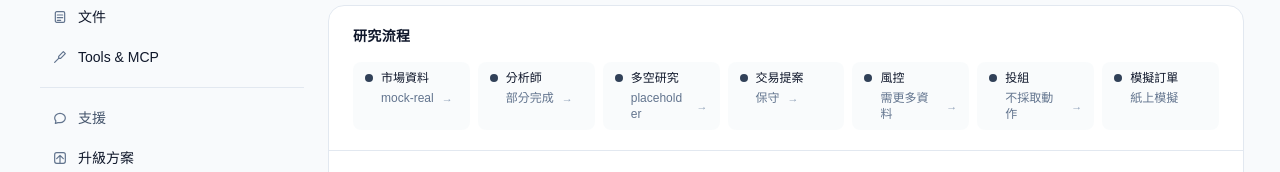
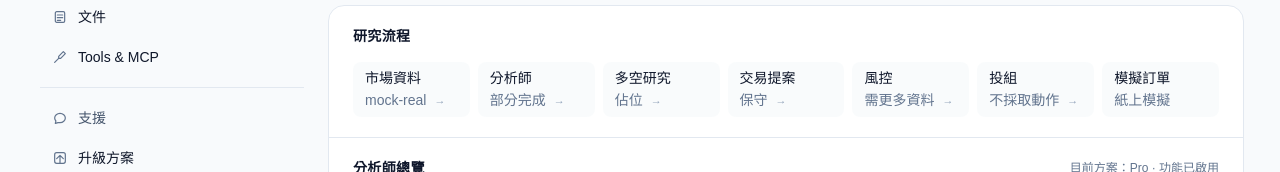
Before and after one commit to Anthonychiu1205/tw-market-data-website, a Next.js app: page /dashboard/ai-research in a window 1280 px wide. Shown: the part 400-572 px from the top of the page. Built offline with nearby package versions, Linux system fonts and the light colour scheme; no server answers.

Commit message:
style: refine ai research flow timeline

```diff
--- a/src/components/dashboard/ai-research-static-mock-page.tsx
+++ b/src/components/dashboard/ai-research-static-mock-page.tsx
@@ -92,7 +92,7 @@ const coverageChartData = [
 const timelineSteps = [
   { stage: "市場資料", status: "mock-real" },
   { stage: "分析師", status: "部分完成" },
-  { stage: "多空研究", status: "placeholder" },
+  { stage: "多空研究", status: "佔位" },
   { stage: "交易提案", status: "保守" },
   { stage: "風控", status: "需更多資料" },
   { stage: "投組", status: "不採取動作" },
@@ -206,11 +206,10 @@ export function AiResearchStaticMockPage() {
             {timelineSteps.map((step, index) => (
               <div key={step.stage} className="min-w-0 rounded-lg bg-slate-50/80 px-3 py-2">
                 <div className="flex items-center gap-2">
-                  <span className="inline-block h-2 w-2 shrink-0 rounded-full bg-slate-700" />
-                  <p className="min-w-0 break-words text-xs font-medium text-slate-900">{step.stage}</p>
+                  <p className="min-w-0 break-words text-sm font-medium leading-tight text-slate-900">{step.stage}</p>
                 </div>
-                <div className="mt-1 flex items-center gap-2 pl-4">
-                  <p className="min-w-0 break-words text-xs text-slate-500">{step.status}</p>
+                <div className="mt-1 flex items-center gap-2">
+                  <p className="min-w-0 break-words text-sm leading-tight text-slate-500">{step.status}</p>
                   {index < timelineSteps.length - 1 ? (
                     <span className="hidden text-[11px] text-slate-400 xl:inline">→</span>
                   ) : null}
```
Also changed, not shown: 1 other file (tests, documents, lock files or other folders).
